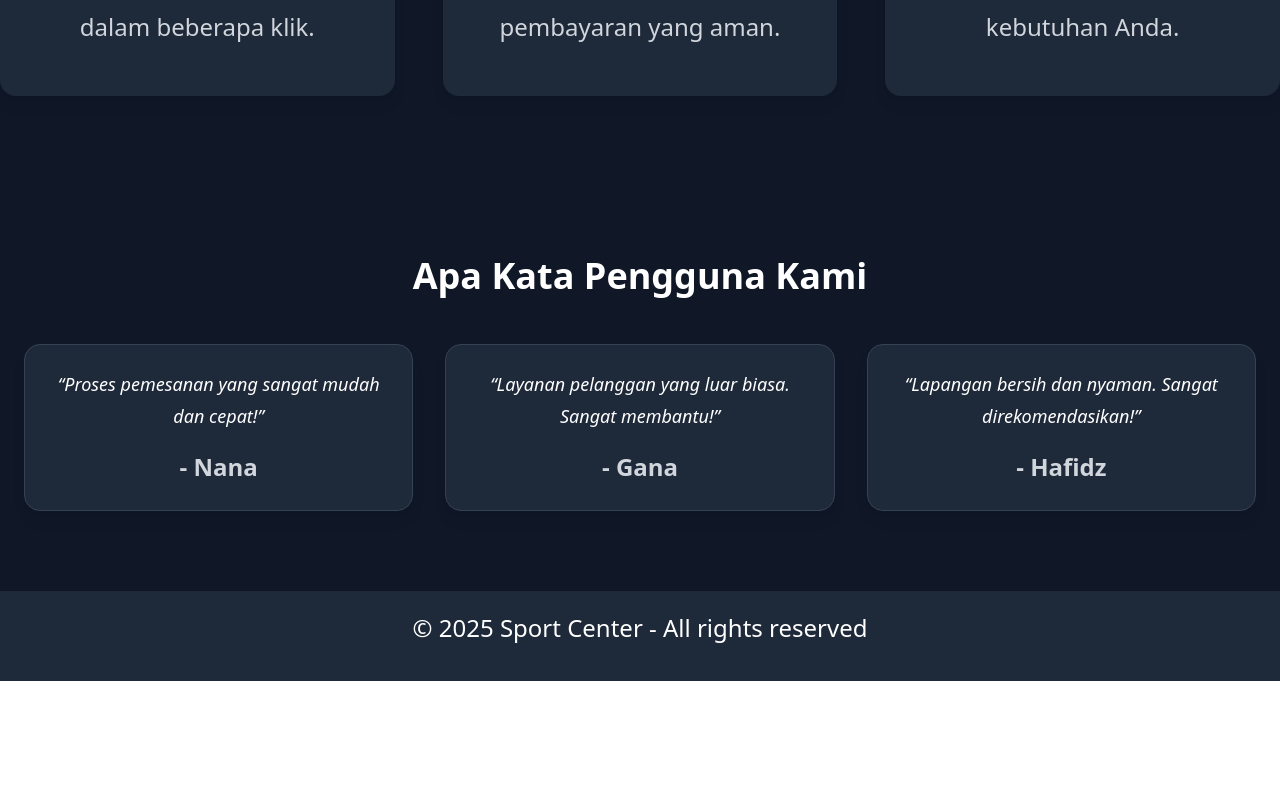
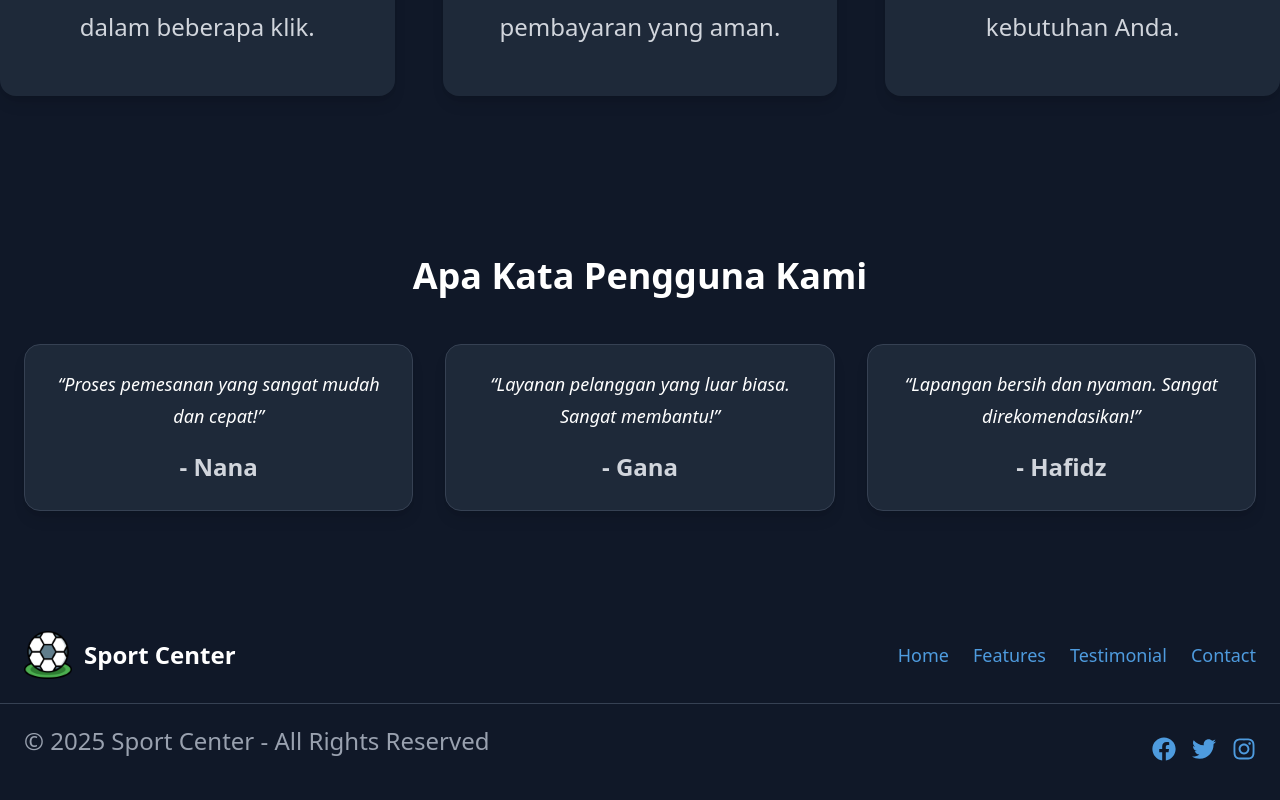
Before and after one commit to maingga/si-reservasi-sport-center, a Next.js app: page / in a window 1280 px wide. Shown: the part 1152-1952 px from the top of the page. Before the commit the page ends 1833 px from the top, so only its background shows below. Built offline with nearby package versions, Linux system fonts and the light colour scheme.

Commit message:
pembaruan tampilan pada footer landingpage

```diff
--- a/src/app/components/Footer.tsx
+++ b/src/app/components/Footer.tsx
@@ -1,9 +1,91 @@
-// src/app/components/Footer.tsx
+"use client";
+
+import Image from "next/image";
+import { FaFacebook, FaTwitter, FaInstagram } from "react-icons/fa";
+
 const Footer = () => {
   return (
-      <footer className="bg-gray-800 text-white py-4">
+    <footer className="bg-gray-900 text-white py-10">
       <div className="container mx-auto text-center">
-          <p>&copy; 2025 Sport Center - All rights reserved</p>
+        {/* Logo & Navigasi */}
+        <div className="flex flex-col md:flex-row items-center justify-between mb-6 px-6">
+          <div className="flex items-center space-x-3">
+            <Image
+              src="/images/football.png"
+              alt="Sport Center Logo"
+              width={48} // Atur width sesuai kebutuhan
+              height={48} // Atur height sesuai kebutuhan
+              priority // Optimasi LCP dengan priority
+            />
+            <h2 className="text-2xl font-bold">Sport Center</h2>
+          </div>
+          <nav className="mt-4 md:mt-0">
+            <ul className="flex space-x-6 text-gray-300 text-lg">
+              <li>
+                <a
+                  href="#"
+                  className="hover:text-red-500 transition duration-300"
+                >
+                  Home
+                </a>
+              </li>
+              <li>
+                <a
+                  href="#features"
+                  className="hover:text-red-500 transition duration-300"
+                >
+                  Features
+                </a>
+              </li>
+              <li>
+                <a
+                  href="#testimonial"
+                  className="hover:text-red-500 transition duration-300"
+                >
+                  Testimonial
+                </a>
+              </li>
+              <li>
+                <a
+                  href="#contact"
+                  className="hover:text-red-500 transition duration-300"
+                >
+                  Contact
+                </a>
+              </li>
+            </ul>
+          </nav>
+        </div>
+
+        {/* Garis Pemisah */}
+        <hr className="border-gray-700 my-4" />
+
+        {/* Copyright & Social Media */}
+        <div className="flex flex-col md:flex-row items-center justify-between px-6">
+          <p className="text-gray-400">
+            &copy; 2025 Sport Center - All Rights Reserved
+          </p>
+          <div className="flex space-x-4 mt-4 md:mt-0">
+            <a
+              href="#"
+              className="text-gray-300 hover:text-blue-500 transition duration-300"
+            >
+              <FaFacebook size={24} />
+            </a>
+            <a
+              href="#"
+              className="text-gray-300 hover:text-sky-400 transition duration-300"
+            >
+              <FaTwitter size={24} />
+            </a>
+            <a
+              href="#"
+              className="text-gray-300 hover:text-red-500 transition duration-300"
+            >
+              <FaInstagram size={24} />
+            </a>
+          </div>
+        </div>
       </div>
     </footer>
   );
```
Lines whose indentation alone changed are shown as unchanged.
